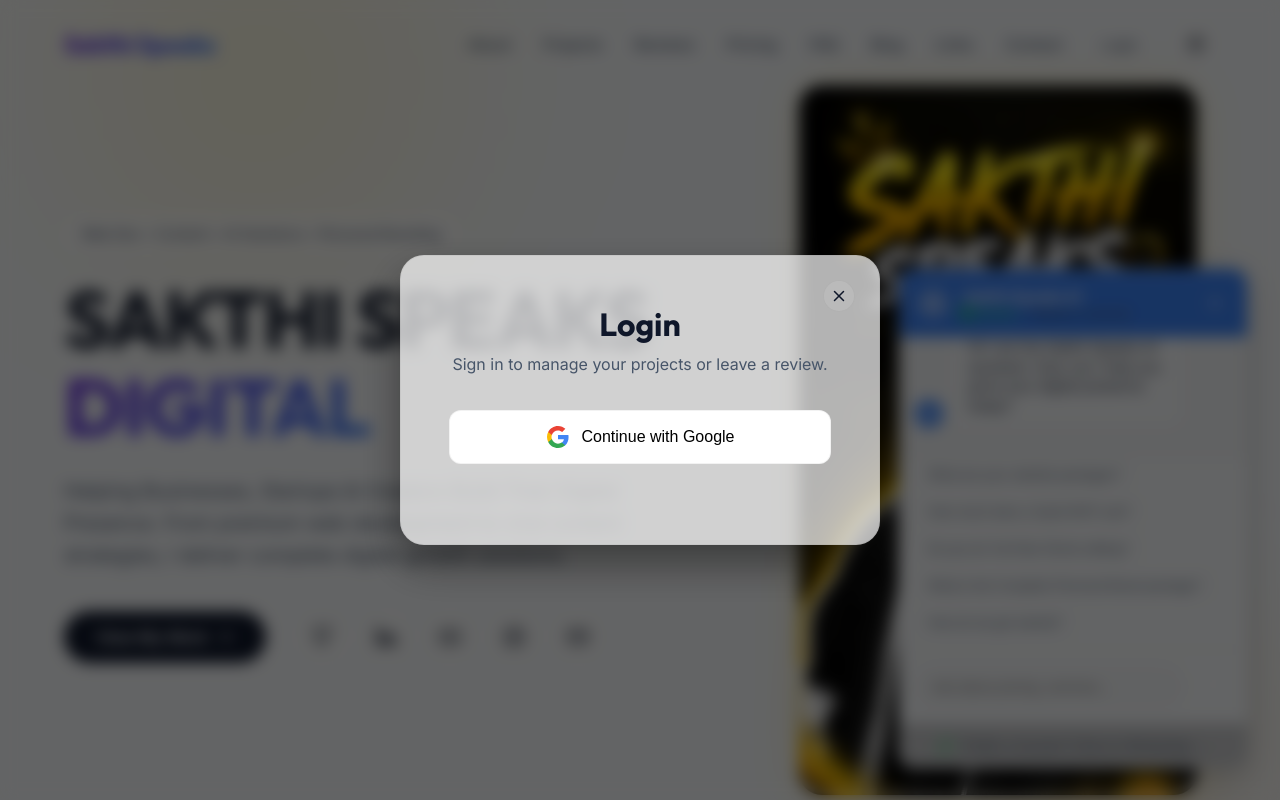
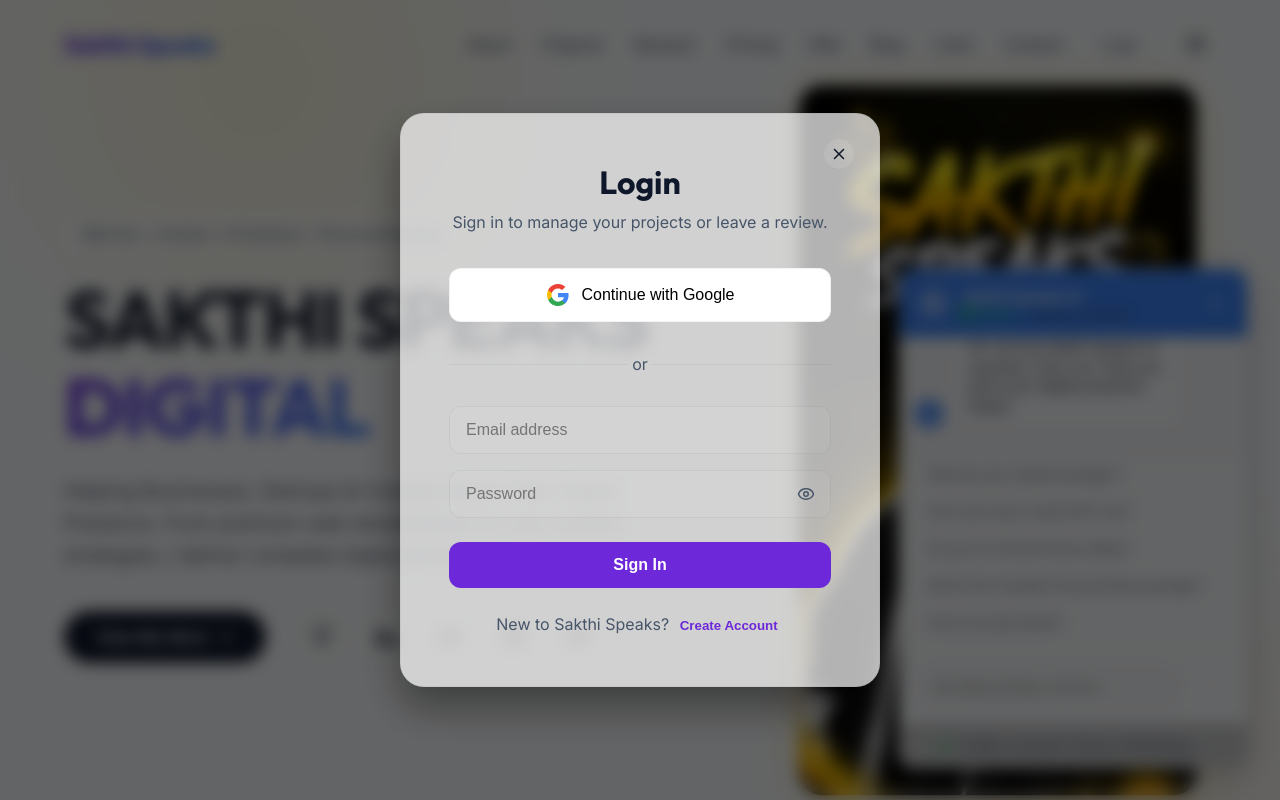
Before and after one commit to imsakthidev/sakthiispeaks, a Next.js app: page / in a window 1280 px wide. Shown: the top 800 px of the page. Built offline with nearby package versions, Linux system fonts and the light colour scheme; no server answers; the database is empty.

Commit message:
Added Email Verification

```diff
--- a/src/components/LoginModal/LoginModal.tsx
+++ b/src/components/LoginModal/LoginModal.tsx
@@ -2,15 +2,22 @@
 import React, { useState, useEffect } from 'react';
 import { motion, AnimatePresence } from 'framer-motion';
 import {
-  signInWithPopup, GoogleAuthProvider
+  signInWithPopup, GoogleAuthProvider,
+  signInWithEmailAndPassword, createUserWithEmailAndPassword, updateProfile,
+  sendEmailVerification, signOut
 } from 'firebase/auth';
 import { doc, setDoc } from 'firebase/firestore';
 import { auth, db } from '@/lib/firebase';
 import { useAuth } from '@/context/AuthContext';
-import { X } from 'lucide-react';
+import { X, Eye, EyeOff } from 'lucide-react';
 import styles from './LoginModal.module.css';
 
 export default function LoginModal() {
+  const [name, setName] = useState('');
+  const [email, setEmail] = useState('');
+  const [password, setPassword] = useState('');
+  const [isSignUp, setIsSignUp] = useState(false);
+  const [showPassword, setShowPassword] = useState(false);
   const [error, setError] = useState('');
 
   const { user, isLoginModalOpen, setIsLoginModalOpen, setGlobalToast } = useAuth();
@@ -19,6 +26,8 @@
 
   const handleClose = () => {
     setError('');
+    setEmail('');
+    setPassword('');
     setIsLoginModalOpen(false);
   };
 
@@ -33,9 +42,48 @@
       setError(err.message);
     }
   };
+  const handleEmailAuth = async (e: React.FormEvent) => {
+    e.preventDefault();
+    setError('');
+    try {
+      if (isSignUp) {
+        const userCredential = await createUserWithEmailAndPassword(auth, email, password);
 
+        // Set the display name
+        await updateProfile(userCredential.user, { displayName: name });
 
+        // Send verification email
+        await sendEmailVerification(userCredential.user);
 
+        // Save to Firestore
+        await setDoc(doc(db, 'users', userCredential.user.uid), {
+          displayName: name,
+          email: userCredential.user.email
+        }, { merge: true });
+
+        // Immediately sign them out so they must verify
+        await signOut(auth);
+
+        setError('Please confirm your email first. Open the confirmation link we emailed you, then log in here.');
+        // Switch to sign in view so they can log in later
+        setIsSignUp(false);
+      } else {
+        const userCredential = await signInWithEmailAndPassword(auth, email, password);
+
+        // Check if email is verified (Google users bypass this automatically, email/pass users must verify)
+        if (!userCredential.user.emailVerified) {
+          await signOut(auth);
+          setError('Please confirm your email first. Open the confirmation link we emailed you, then log in here.');
+          return;
+        }
+
+        setGlobalToast('Signed in successfully!');
+        handleClose();
+      }
+    } catch (err: any) {
+      setError(err.message);
+    }
+  };
   return (
     <AnimatePresence>
       <motion.div
@@ -57,7 +105,7 @@
           <h1 className={styles.title}>Login</h1>
           <p className={styles.subtitle}>Sign in to manage your projects or leave a review.</p>
 
-          <div className={styles.providerButtons} style={{ marginTop: '2rem' }}>
+          <div className={styles.providerButtons}>
             <button className={`${styles.btn} ${styles.googleBtn}`} onClick={handleGoogleLogin}>
               <svg width="24" height="24" viewBox="0 0 24 24" xmlns="http://www.w3.org/2000/svg">
                 <path d="M22.56 12.25c0-.78-.07-1.53-.2-2.25H12v4.26h5.92c-.26 1.37-1.04 2.53-2.21 3.31v2.77h3.57c2.08-1.92 3.28-4.74 3.28-8.09z" fill="#4285F4"/>
@@ -69,7 +117,64 @@
             </button>
           </div>
 
-          {error && <div className={styles.error} style={{ marginTop: '1rem' }}>{error}</div>}
+          <div className={styles.divider}>or</div>
+
+          <form className={styles.form} onSubmit={handleEmailAuth}>
+            {isSignUp && (
+              <input
+                type="text"
+                placeholder="Full Name"
+                className={styles.input}
+                value={name}
+                onChange={(e) => setName(e.target.value)}
+                required
+              />
+            )}
+            <input
+              type="email"
+              placeholder="Email address"
+              className={styles.input}
+              value={email}
+              onChange={(e) => setEmail(e.target.value)}
+              required
+            />
+            <div className={styles.passwordWrapper}>
+              <input
+                type={showPassword ? "text" : "password"}
+                placeholder="Password"
+                className={styles.input}
+                value={password}
+                onChange={(e) => setPassword(e.target.value)}
+                required
+              />
+              <button
+                type="button"
+                className={styles.eyeButton}
+                onClick={() => setShowPassword(!showPassword)}
+              >
+                {showPassword ? <EyeOff size={18} /> : <Eye size={18} />}
+              </button>
+            </div>
+            <button type="submit" className={styles.submitBtn}>
+              {isSignUp ? 'Create Account' : 'Sign In'}
+            </button>
+          </form>
+
+          <p style={{ marginTop: '24px', color: 'var(--text-secondary)' }}>
+            {isSignUp ? 'Already have an account? ' : 'New to Sakthi Speaks? '}
+            <button
+              style={{ background: 'none', border: 'none', color: 'var(--accent)', cursor: 'pointer', fontWeight: 600 }}
+              onClick={() => {
+                setIsSignUp(!isSignUp);
+                setError('');
+              }}
+              type="button"
+            >
+              {isSignUp ? 'Sign In' : 'Create Account'}
+            </button>
+          </p>
+
+          {error && <div className={styles.error} style={{ marginTop: '1rem', color: 'var(--destructive)', fontSize: '0.9rem', textAlign: 'center' }}>{error}</div>}
         </motion.div>
       </motion.div>
     </AnimatePresence>
```
